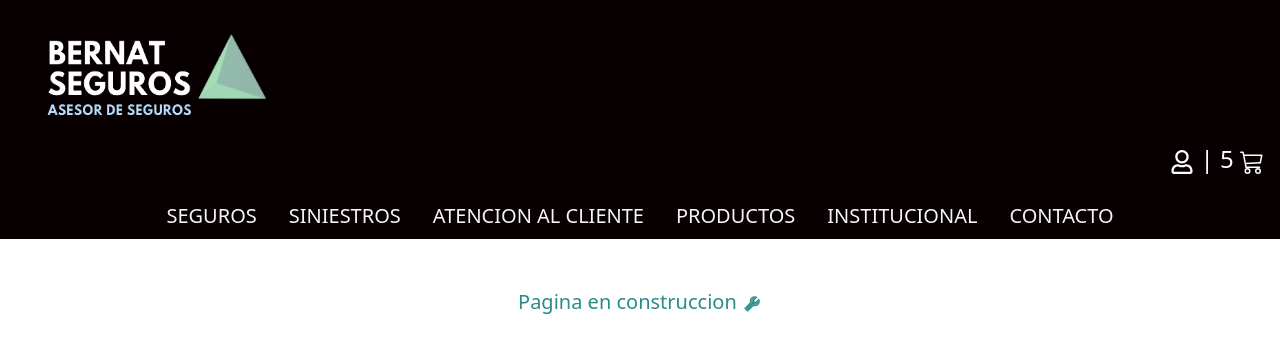
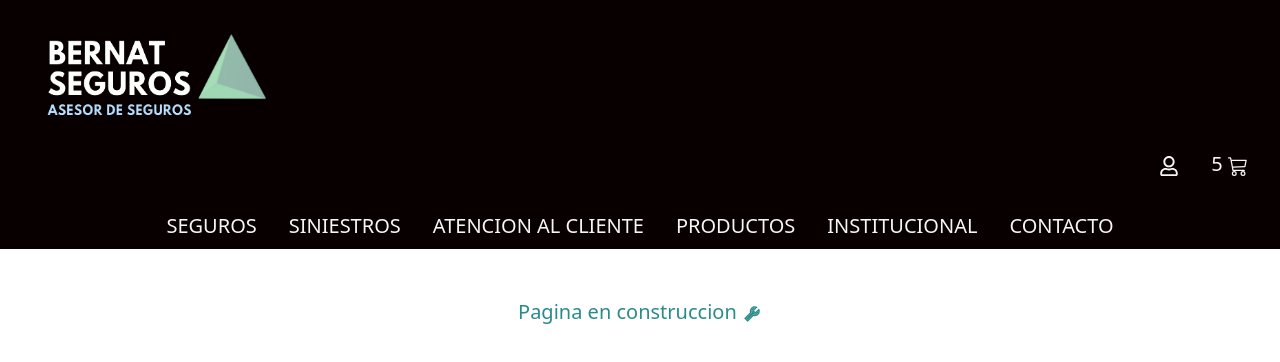
Before and after one commit to aleherrera-9/Asterales, a React (Create React App) app: page / in a window 1280 px wide. Shown: the top 362 px of the page. Built offline with nearby package versions, Linux system fonts and the light colour scheme.

Commit message:
IconUpdated

```diff
--- a/src/App.css
+++ b/src/App.css
@@ -24,7 +24,7 @@
   font-size: 20px;
 }
 .nav-item a:hover{
-  color: black;
+  color: rgb(3, 131, 110);
 }
 .ItemListContainer{
   color: rgb(43, 139, 139);
--- a/src/components/CartWidget.jsx
+++ b/src/components/CartWidget.jsx
@@ -2,9 +2,16 @@ import { BsCart3 } from "react-icons/bs";
 import { FaRegUser } from "react-icons/fa";
 const CartWidget= () => {
     return(
-        <div className="text-white fs-4 text-end m-3">
-            <FaRegUser/> |
-            5 <BsCart3 />
+        <div className="text-white fs-4 text-end m-3 ">
+             <ul className="nav justify-content-end">
+                <li className="nav-item">
+                    <a className="nav-link active" aria-current="page" href="#" ><FaRegUser/></a>
+                </li>
+                <li className="nav-item">
+                    <a className="nav-link active bg black" aria-current="page" href="#" >5 <BsCart3 /></a>
+                </li>
+           </ul>
+
         </div>
     )
 }
```
